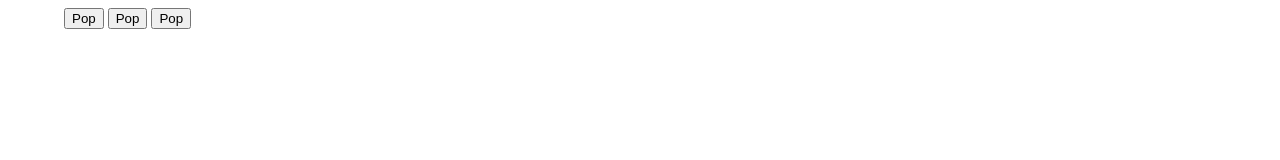
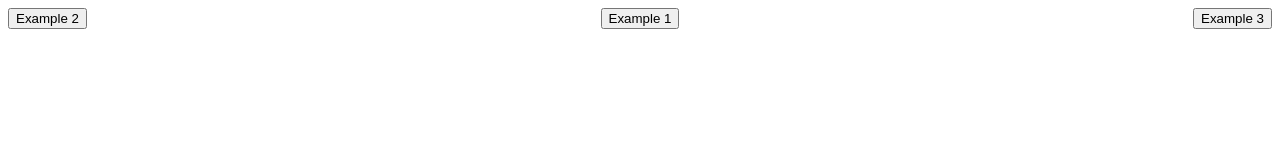
Before and after one commit to markembling/jquery-gpopover-plugin, a plain HTML site: page example/example.html in a window 1280 px wide. Drawn offline with nearby package versions, Linux system fonts and the light colour scheme.

Commit message:
Better example trigger button positioning

```diff
--- a/example/example.html
+++ b/example/example.html
@@ -5,8 +5,9 @@
 
     <link href="../jquery.gpopover.css" rel="stylesheet">
     <style>
-    /*#trigger { position:absolute;right:100px; }*/
-    #trigger { position:absolute;left:45%; }
+    #triggers { text-align: center; }
+    #trigger-two { float: left; }
+    #trigger-three { float: right; }
     </style>
 
     <script src="http://ajax.googleapis.com/ajax/libs/jquery/1.10.2/jquery.min.js"></script>
@@ -19,11 +20,11 @@
     </script>
 </head>
 <body>
-    &nbsp;&nbsp;&nbsp;&nbsp;&nbsp;&nbsp;&nbsp;&nbsp;&nbsp;&nbsp;&nbsp;&nbsp;&nbsp;
-
-    <button id="trigger-one" data-popover="popover-one">Pop</button>
-    <button id="trigger-two" data-popover="popover-two">Pop</button>
-    <button id="trigger-three" data-popover="popover-three">Pop</button>
+    <div id="triggers">
+        <button id="trigger-one" data-popover="popover-one">Example 1</button>
+        <button id="trigger-two" data-popover="popover-two">Example 2</button>
+        <button id="trigger-three" data-popover="popover-three">Example 3</button>
+    </div>
 
     <div id="popover-one" class="gpopover">
         Hello. Bits go here.
@@ -37,7 +38,6 @@
 
     <div id="popover-two" class="gpopover">
         Two
-
         <ul>
             <li><a href="#1">One</a></li>
             <li><a href="#2">Two</a></li>
@@ -47,7 +47,6 @@
 
     <div id="popover-three" class="gpopover">
         Three
-
         <ul>
             <li><a href="#1">One</a></li>
             <li><a href="#2">Two</a></li>
```
